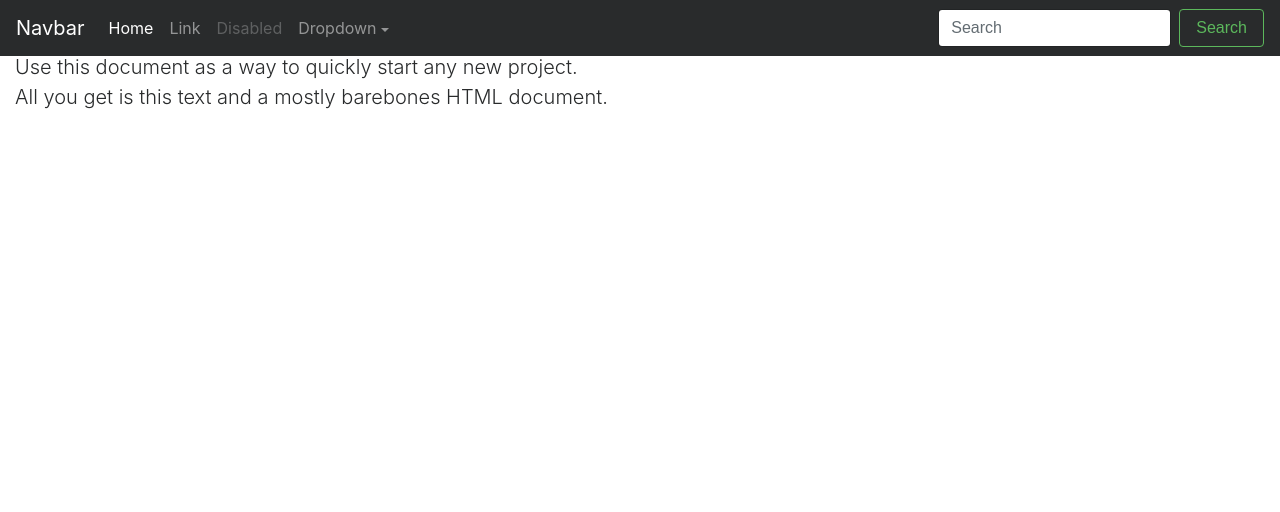
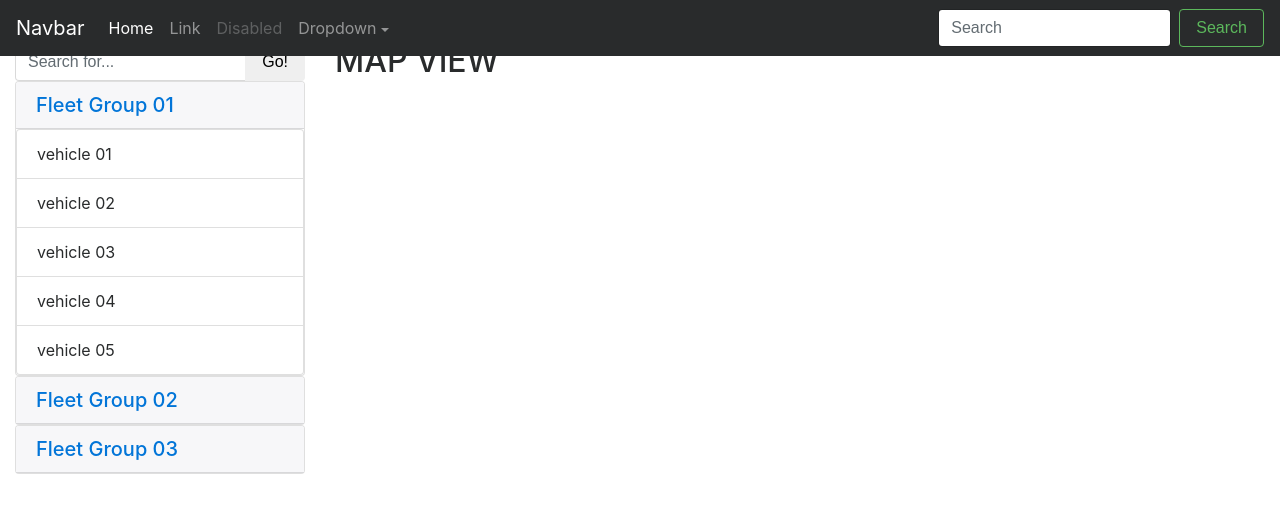
Before and after one commit to s27y/provision_sample_mockup, a plain HTML site: page index.html in a window 1280 px wide. Drawn offline with nearby package versions, Linux system fonts and the light colour scheme; a script that the page names is missing.

Commit message:
complete sidebar

```diff
--- a/index.html
+++ b/index.html
@@ -12,7 +12,7 @@
     <!-- Bootstrap core CSS -->
     <link rel="stylesheet" href="https://maxcdn.bootstrapcdn.com/bootstrap/4.0.0-alpha.6/css/bootstrap.min.css" integrity="sha384-rwoIResjU2yc3z8GV/NPeZWAv56rSmLldC3R/AZzGRnGxQQKnKkoFVhFQhNUwEyJ" crossorigin="anonymous">
     <!-- Custom styles for this template -->
-    <link href="starter-template.css" rel="stylesheet">
+    <link href="css/main.css" rel="stylesheet">
 
   </head>
 
@@ -52,11 +52,111 @@
     </nav>
 
     <div class="container-fluid">
+      <div class="row">
+        <div id="side_bar" class="col-3">
+          <h2>Side Bar</h2>
+            <div class="input-group">
+              <input type="text" class="form-control" placeholder="Search for...">
+              <span class="input-group-btn">
+                <button class="btn btn-default" type="button">Go!</button>
+              </span>
+            </div><!-- /input-group -->
+<div id="accordion" role="tablist" aria-multiselectable="true">
+  <div class="card">
+    <div class="card-header" role="tab" id="headingOne">
+      <h5 class="mb-0">
+        <a data-toggle="collapse" data-parent="#accordion" href="#collapseOne" aria-expanded="true" aria-controls="collapseOne">
+          Fleet Group 01
+        </a>
+      </h5>
+    </div>
 
-      <div class="starter-template">
-        <h1>Bootstrap starter template</h1>
-        <p class="lead">Use this document as a way to quickly start any new project.<br> All you get is this text and a mostly barebones HTML document.</p>
+    <div id="collapseOne" class="collapse show" role="tabpanel" aria-labelledby="headingOne">
+        <ul class="list-group">
+  <li class="list-group-item">vehicle 01</li>
+  <li class="list-group-item">vehicle 02</li>
+  <li class="list-group-item">vehicle 03</li>
+  <li class="list-group-item">vehicle 04</li>
+  <li class="list-group-item">vehicle 05</li>
+</ul>
+
+    </div>
+  </div>
+  <div class="card">
+    <div class="card-header" role="tab" id="headingTwo">
+      <h5 class="mb-0">
+        <a class="collapsed" data-toggle="collapse" data-parent="#accordion" href="#collapseTwo" aria-expanded="false" aria-controls="collapseTwo">
+          Fleet Group 02
+        </a>
+      </h5>
+    </div>
+    <div id="collapseTwo" class="collapse" role="tabpanel" aria-labelledby="headingTwo">
+
+        <ul class="list-group">
+  <li class="list-group-item">vehicle 01</li>
+  <li class="list-group-item">vehicle 02</li>
+  <li class="list-group-item">vehicle 03</li>
+  <li class="list-group-item">vehicle 04</li>
+  <li class="list-group-item">vehicle 05</li>
+</ul>
+
+    </div>
+  </div>
+  <div class="card">
+    <div class="card-header" role="tab" id="headingThree">
+      <h5 class="mb-0">
+        <a class="collapsed" data-toggle="collapse" data-parent="#accordion" href="#collapseThree" aria-expanded="false" aria-controls="collapseThree">
+          Fleet Group 03
+        </a>
+      </h5>
+    </div>
+    <div id="collapseThree" class="collapse" role="tabpanel" aria-labelledby="headingThree">
+
+        <ul class="list-group">
+  <li class="list-group-item">vehicle 01</li>
+  <li class="list-group-item">vehicle 02</li>
+  <li class="list-group-item">vehicle 03</li>
+  <li class="list-group-item">vehicle 04</li>
+  <li class="list-group-item">vehicle 05</li>
+</ul>
+
+    </div>
+  </div>
+</div>
+
+        </div><!--  /#side_bar -->
+        <div id="main_content" class="col-8">
+        <div class="row">
+          <div id="behaviour_statistics" class="statistics col-md-4">
+            <h2>BEHAVIOUR</h2>
+            <div class="statistics_chart">
+            </div>
+            <div class="statistics_sidebar">
+            </div>
+          </div>
+          <div id="performance_statistics" class="statistics col-md-4">
+            <h2>PERFORMANCE</h2>
+            <div class="statistics_chart">
+            </div>
+            <div class="statistics_sidebar">
+            </div>
+          </div>
+          <div id="status_statistics" class="statistics col-md-4">
+            <h2>STATUS</h2>
+            <div class="statistics_chart">
+            </div>
+            <div class="statistics_sidebar">
+            </div>
+          </div>
+          <div id="google_map_view" class="statistics col-md-4">
+            <h2>MAP VIEW</h2>
+            <div class="map">
+            </div>
+          </div>
+        </div> <!-- END row-->
+        </div><!-- END .main_content -->
       </div>
+
 
     </div><!-- /.container -->
 
```
